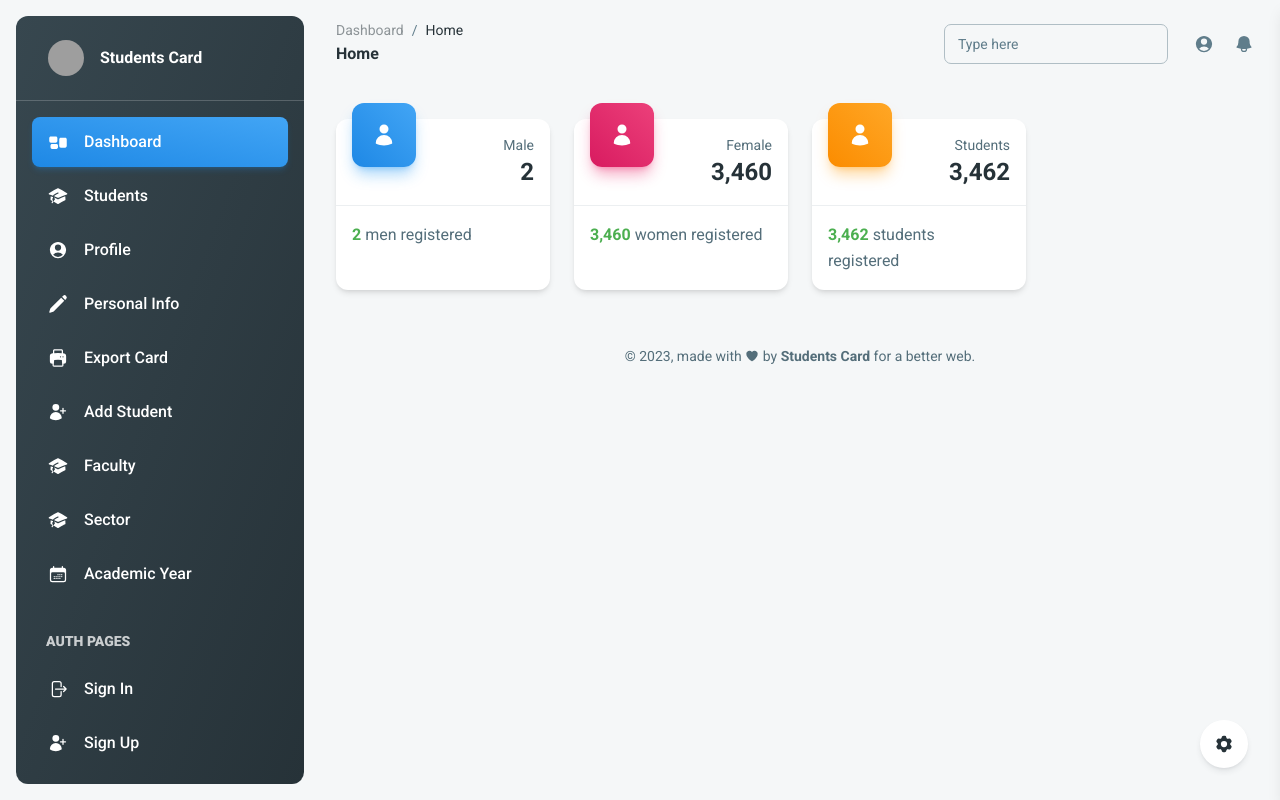
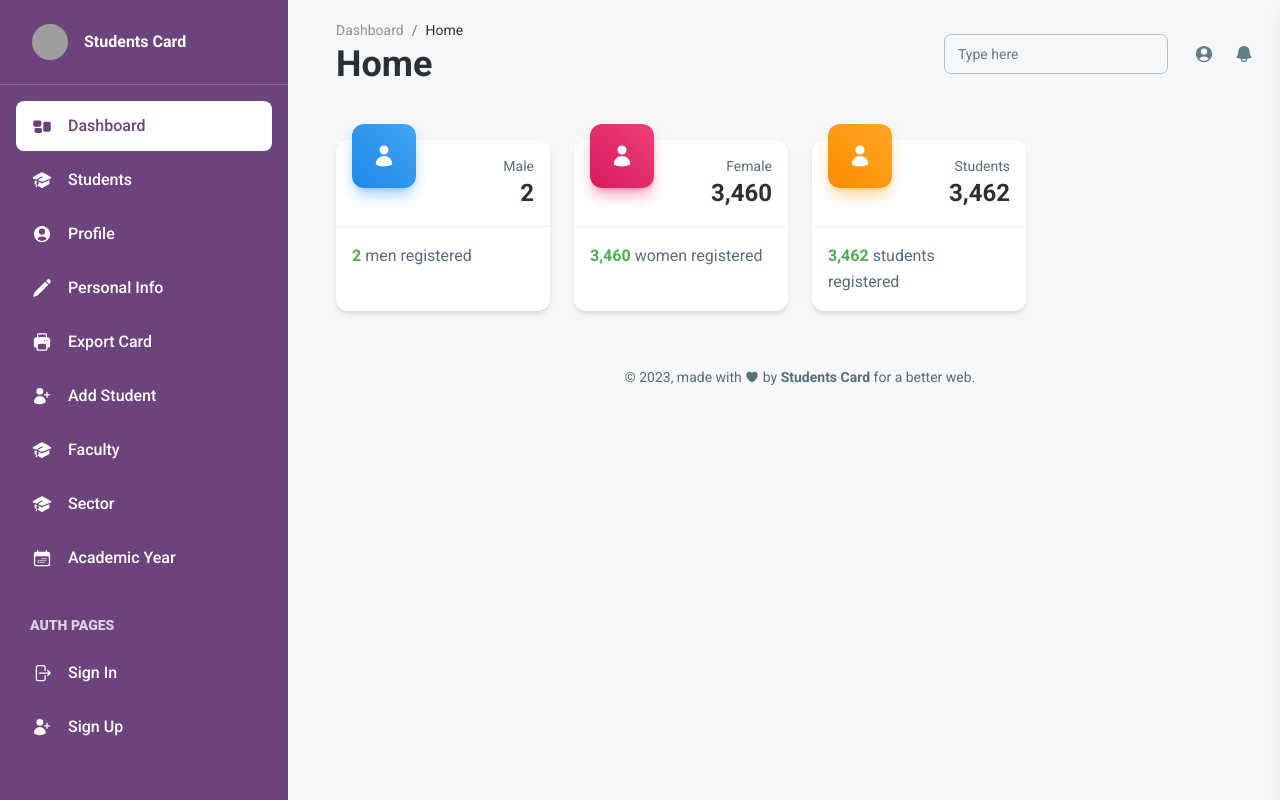
Before and after one commit to creativetimofficial/material-tailwind-dashboard-react, a React (Vite) app: page /dashboard/home in a window 1280 px wide. Built offline with nearby package versions, Linux system fonts and the light colour scheme; grey boxes are pictures that could not be loaded.

Commit message:
Updated the styles and dependencies

```diff
--- /dev/null
+++ b/src/components/CustomInput.tsx
@@ -0,0 +1,5 @@
+const CustomInput = (props: React.ComponentProps<"input">) => {
+  return <input {...props}>CustomInput</input>;
+};
+
+export default CustomInput;
--- a/src/components/pagination/DefaultPagination.tsx
+++ b/src/components/pagination/DefaultPagination.tsx
@@ -38,9 +38,6 @@ export function DefaultPagination() {
       <div className="flex items-center gap-2">
         <IconButton {...getItemProps(1)}>1</IconButton>
         <IconButton {...getItemProps(2)}>2</IconButton>
-        <IconButton {...getItemProps(3)}>3</IconButton>
-        <IconButton {...getItemProps(4)}>4</IconButton>
-        <IconButton {...getItemProps(5)}>5</IconButton>
       </div>
       <Button
         variant="text"
--- a/src/layouts/dashboard.tsx
+++ b/src/layouts/dashboard.tsx
@@ -1,6 +1,4 @@
 import { Routes, Route } from "react-router-dom";
-import { Cog6ToothIcon } from "@heroicons/react/24/solid";
-import { IconButton } from "@material-tailwind/react";
 import {
   Sidenav,
   DashboardNavbar,
@@ -22,18 +20,9 @@ export function Dashboard() {
           sidenavType === "dark" ? "/img/logo-ct.png" : "/img/logo-ct-dark.png"
         }
       />
-      <div className="p-4 xl:ml-80">
+      <div className="ml-12 p-4 xl:ml-80">
         <DashboardNavbar />
         <Configurator />
-        <IconButton
-          size="lg"
-          color="white"
-          className="fixed bottom-8 right-8 z-40 rounded-full shadow-blue-gray-900/10"
-          ripple={false}
-          onClick={() => setOpenConfigurator(dispatch, true)}
-        >
-          <Cog6ToothIcon className="h-5 w-5" />
-        </IconButton>
         <Routes>
           {routes.map(
             ({ layout, pages }) =>
--- a/src/pages/dashboard/academicYear.tsx
+++ b/src/pages/dashboard/academicYear.tsx
@@ -31,9 +31,7 @@ const TABS = [
   },
 ];
 
-const TABLE_HEAD = ["Date", "Actions"];
-
-const TABLE_ROWS: Array<AcademicYearEntity> = [
+const academicYears: Array<AcademicYearEntity> = [
   new AcademicYearEntity({ date: "2023-2024" }),
   new AcademicYearEntity({ date: "2024-2025" }),
   new AcademicYearEntity({ date: "2025-2026" }),
@@ -41,6 +39,7 @@ const TABLE_ROWS: Array<AcademicYearEntity> = [
 ];
 
 function AcademicYear() {
+
   return (
     <Card className="h-full w-full">
       <CardHeader floated={false} shadow={false} className="rounded-none">
@@ -77,12 +76,12 @@ function AcademicYear() {
           </div>
         </div>
       </CardHeader>
-      <CardBody className="grid grid-cols-4 gap-4 overflow-auto">
-        {TABLE_ROWS.map(({ date }, index) => {
-          const isLast = index === TABLE_ROWS.length - 1;
+      <CardBody className={`grid gap-4 overflow-auto`}>
+        {academicYears.map(({ date }, index) => {
+          const isLast = index === academicYears.length - 1;
 
           return (
-            <Card className="mt-6 bg-primary ">
+            <Card className="mt-6 bg-primary">
               <CardBody className="flex items-center justify-between">
                 <Typography variant="h5" className="text-white">
                   {date}
@@ -112,4 +111,10 @@ function AcademicYear() {
   );
 }
 
+const styles = {
+  "&:hover": {
+    background: "#efefef"
+  },
+}
+
 export default AcademicYear;
--- a/src/widgets/layout/dashboard-navbar.tsx
+++ b/src/widgets/layout/dashboard-navbar.tsx
@@ -18,7 +18,10 @@ import {
   CreditCardIcon,
   Bars3Icon,
 } from "@heroicons/react/24/solid";
-import { useMaterialTailwindController, setOpenSidenav } from "@/context";
+import {
+  useMaterialTailwindController,
+  setOpenSidenav,
+} from "@/context";
 
 export function DashboardNavbar() {
   const [controller, dispatch] = useMaterialTailwindController();
@@ -61,7 +64,7 @@ export function DashboardNavbar() {
               {page}
             </Typography>
           </Breadcrumbs>
-          <Typography variant="h6" color="blue-gray">
+          <Typography variant="h2" color="blue-gray">
             {page}
           </Typography>
         </div>
--- a/src/widgets/layout/sidenav.tsx
+++ b/src/widgets/layout/sidenav.tsx
@@ -1,13 +1,7 @@
 import PropTypes from "prop-types";
 import { Link, NavLink } from "react-router-dom";
-import { XMarkIcon } from "@heroicons/react/24/outline";
-import {
-  Avatar,
-  Button,
-  IconButton,
-  Typography,
-} from "@material-tailwind/react";
-import { useMaterialTailwindController, setOpenSidenav } from "@/context";
+import { Avatar, Button, Typography } from "@material-tailwind/react";
+import { useMaterialTailwindController } from "@/context";
 import { RouteType } from "@/routes";
 
 type SideNavProps = {
@@ -16,50 +10,34 @@ type SideNavProps = {
 };
 
 export function Sidenav({ brandImg, routes }: SideNavProps) {
-  const [controller, dispatch] = useMaterialTailwindController();
-  const { sidenavColor, sidenavType, openSidenav } = controller;
-  const sidenavTypes = {
-    dark: "bg-gradient-to-br from-blue-gray-800 to-blue-gray-900",
-    white: "bg-white shadow-lg",
-    transparent: "bg-transparent",
-  };
+  const [controller, _] = useMaterialTailwindController();
+  const { sidenavColor, sidenavType } = controller;
 
   return (
     <aside
-      className={`${sidenavTypes[sidenavType]} ${
-        openSidenav ? "translate-x-0" : "-translate-x-80"
-      } fixed inset-0 z-50 my-4 ml-4 h-[calc(100vh-32px)] w-72 rounded-xl transition-transform duration-300 xl:translate-x-0`}
+      className={`fixed inset-0 z-50 h-full w-max bg-primary  transition-transform duration-300 xl:w-72 xl:translate-x-0`}
     >
       <div
         className={`relative border-b ${
           sidenavType === "dark" ? "border-white/20" : "border-blue-gray-50"
         }`}
       >
-        <Link to="/" className="flex items-center gap-4 py-6 px-8">
+        <Link to="/" className={`flex items-center gap-4 py-6 px-2 xl:px-8`}>
           <Avatar src={brandImg} size="sm" />
           <Typography
             variant="h6"
             color={sidenavType === "dark" ? "white" : "blue-gray"}
+            className="hidden xl:block"
           >
             {"Students Card"}
           </Typography>
         </Link>
-        <IconButton
-          variant="text"
-          color="white"
-          size="sm"
-          ripple={false}
-          className="absolute right-0 top-0 grid rounded-br-none rounded-tl-none xl:hidden"
-          onClick={() => setOpenSidenav(dispatch, false)}
-        >
-          <XMarkIcon strokeWidth={2.5} className="h-5 w-5 text-white" />
-        </IconButton>
       </div>
-      <div className="m-4">
+      <div className="m-2 xl:m-4">
         {routes.map(({ layout, title, pages }, key) => (
           <ul key={key} className="mb-4 flex flex-col gap-1">
             {title && (
-              <li className="mx-3.5 mt-4 mb-2">
+              <li className="mt-4 mb-2 hidden xl:mx-3.5 xl:block">
                 <Typography
                   variant="small"
                   color={sidenavType === "dark" ? "white" : "blue-gray"}
@@ -75,20 +53,14 @@ export function Sidenav({ brandImg, routes }: SideNavProps) {
                   {({ isActive }) => (
                     <Button
                       variant={isActive ? "gradient" : "text"}
-                      color={
-                        isActive
-                          ? sidenavColor
-                          : sidenavType === "dark"
-                          ? "white"
-                          : "blue-gray"
-                      }
-                      className="flex items-center gap-4 px-4 capitalize"
+                      color={isActive ? "white" : "white"}
+                      className={`${ isActive ? "bg-white text-primary" : "text-white"} flex items-center gap-4 pl-2 pr-0 capitalize xl:px-4`}
                       fullWidth
                     >
                       {icon}
                       <Typography
                         color="inherit"
-                        className="font-medium capitalize"
+                        className={`${isActive ? "text-primary" : "text-white"} hidden font-medium capitalize xl:block`}
                       >
                         {name}
                       </Typography>
--- a/tailwind.config.cjs
+++ b/tailwind.config.js
@@ -19,6 +19,11 @@ module.exports = withMT({
       ],
       nicoMojiRegular: ["NicoMojiRegular", "Helvetica", "Arial", "sans-serif"],
     },
+    screens: {
+      '1359': '1359px',
+      "min-[1359px]": "1359px"
+      // => @media (min-width: 1359px) { ... }
+    },
   },
   plugins: [],
 });
```
Also changed, not shown: package.json (+8 -8 lines), 1 other file (tests, documents, lock files or other folders).
